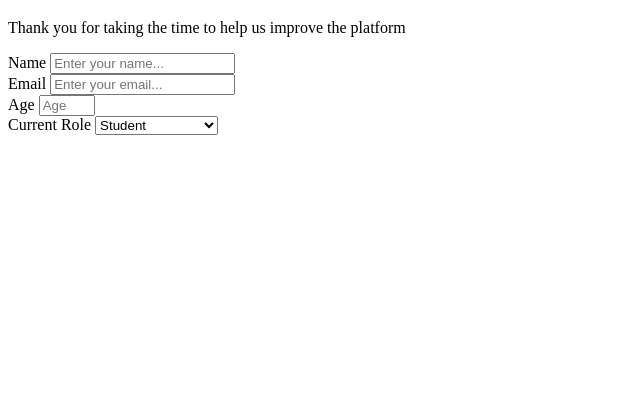
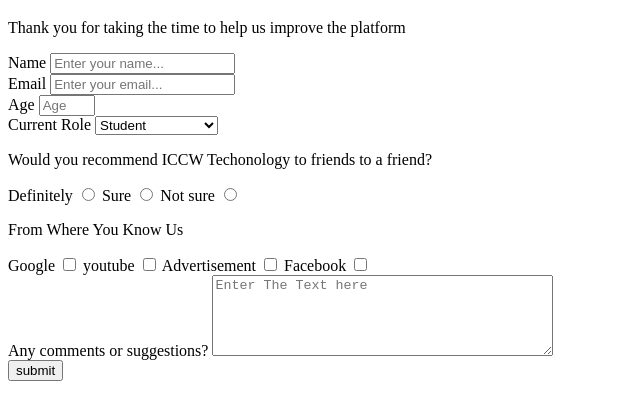
Before and after one commit to ibrajkhan/Survey-Form, a plain HTML site: page index.html in a window 1280 px wide. Shown: the part 61-480 px from the top of the page, without its empty margins (0-640 px from the left). Drawn offline with Linux system fonts and the light colour scheme.

Commit message:
Added aditional inputs

```diff
--- a/index.html
+++ b/index.html
@@ -18,29 +18,49 @@
                 <label for="email">Email</label>
                 <input type="email" name="Email" id="email" placeholder="Enter your email..." required>
             </div>
-            <div id="id">
+            <div>
                 <label for="number">Age</label>
                 <input type="number" name="Age" placeholder="Age"
                 id="number" min="10" max="65">
             </div>
-            <div id="id">
+            <div>
                <label for="dropdown">Current Role</label>
                <select name="Current role" id="dropdown">
                    <option value="Student" label="Student"></option>
                    <option value="Full time Job " label="Full Time"></option>
                    <option value="Full time Learner" label="Full time Learner"></option>
                    <option value="Prefer not to say" label="Prefer not to say"></option>
-                   <option value="other" label="label"></option>
+                   <option value="other" label="other"></option>
                </select>
-
             </div>
-             <div id="id"></div>
-             <div id="id"></div>
-             <div id="id"></div>
-             <div id="id"></div>
-
+             <div>
+                 <P>Would you recommend ICCW Techonology to friends to a friend?</P>
+                <label for="Definitely">Definitely</label>
+                <input type="radio" name="Recommend to friends" id="Definitely" value="Definitely">
+                <label for="Sure">Sure</label>
+                <input type="radio" name="Recommend to friends" id="Sure" value="Sure">
+                <label for="Note sure">Not sure</label>
+                <input type="radio" name="Recommend to friends" id="Note sure" value="Note sure">
+            </div>
+            <div>
+                 <p>From Where You Know Us</p>
+                <label for="google">Google</label>
+                <input type="checkbox" name="origin" value="goolge" id="google">
+                <label for="youtube">youtube</label>
+                <input type="checkbox" name="origin" value="youtube" id="youtube">
+                <label for="Advertisement">Advertisement</label>
+                <input type="checkbox" name="origin" value="Advertisement" id="Advertisement">
+                <label for="Facebook">Facebook</label>
+                <input type="checkbox" name="origin" value="Facebook" id="Facebook">
+            </div>
+            <div>
+                <label for="textarea">Any comments or suggestions?</label>
+               <textarea name="textarea" id="textarea" cols="40" rows="5" placeholder="Enter The Text here"></textarea>
+            </div>
+             <div>
+                <input type="submit" value="submit">
+             </div>
         </form>
-
     </main>
 </body>
 </html>
```
